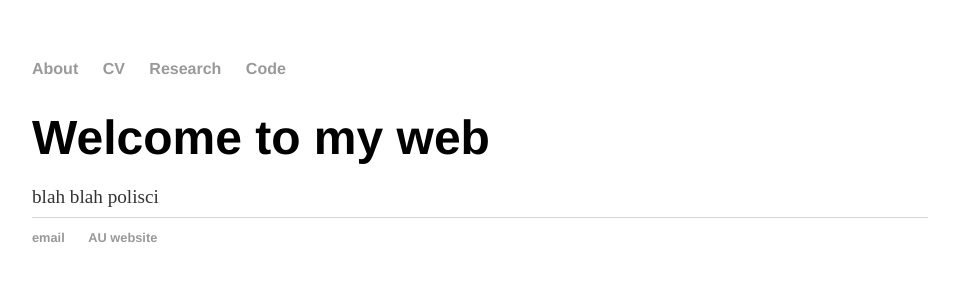
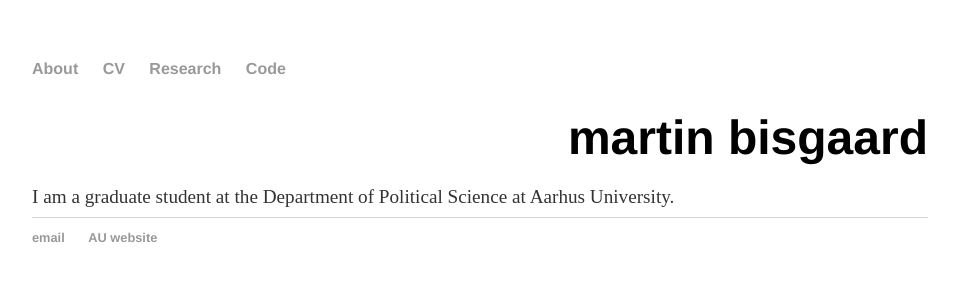
Before and after one commit to mbisgaard/mbisgaard.github.io, a Jekyll site: the page built from index.html, in a window 1280 px wide. Shown: the top 300 px of the page, without its empty margins (160-1116 px from the left). Built offline with Jekyll 4.4.1, drawn with Linux system fonts in a browser that asks for light colours.

Commit message:
Update index.html

```diff
--- a/index.html
+++ b/index.html
@@ -3,6 +3,6 @@ layout: default
 title: Martin Bisgaard
 ---
 <div class="blurb">
-	<h1>Welcome to my web</h1>
-	<p>blah blah polisci</p>
+	<h1 align="right">martin bisgaard</h1>
+	<p>I am a graduate student at the Department of Political Science at Aarhus University.</p>
 </div><!-- /.blurb -->
```
